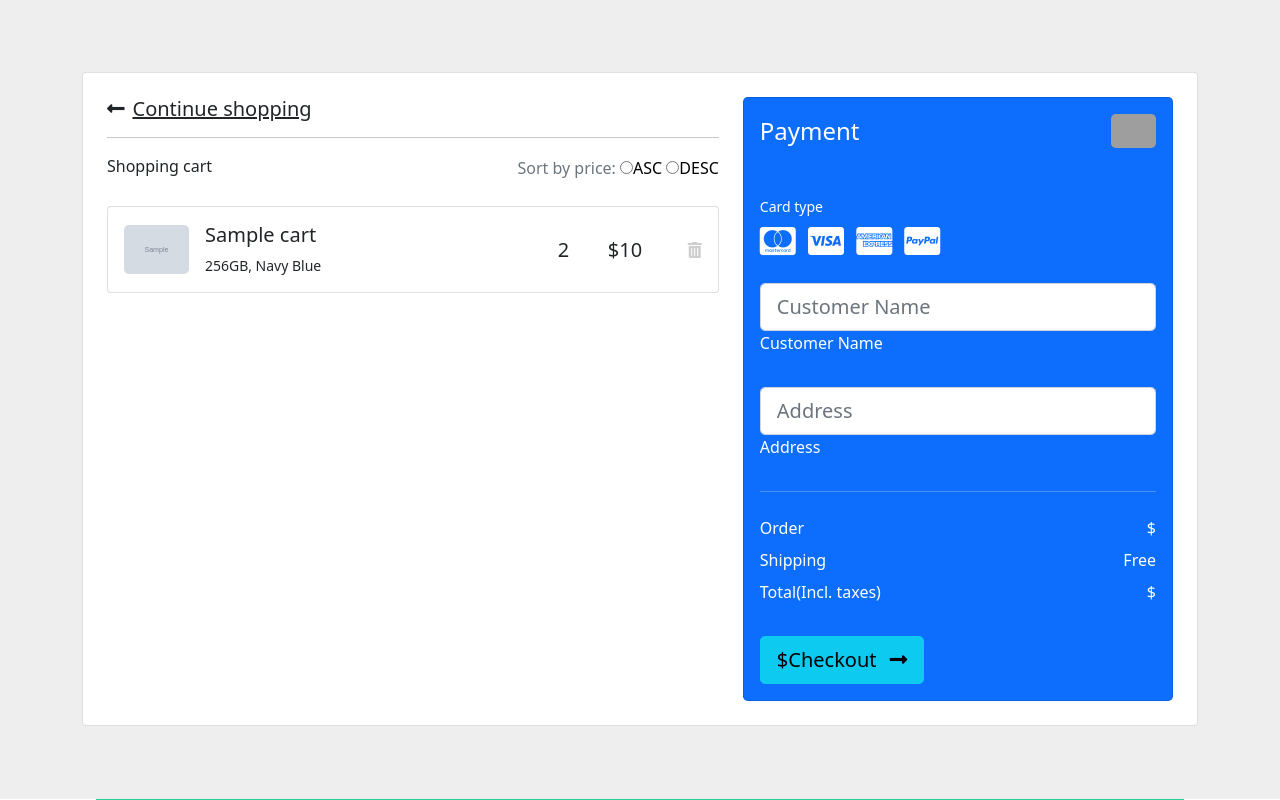
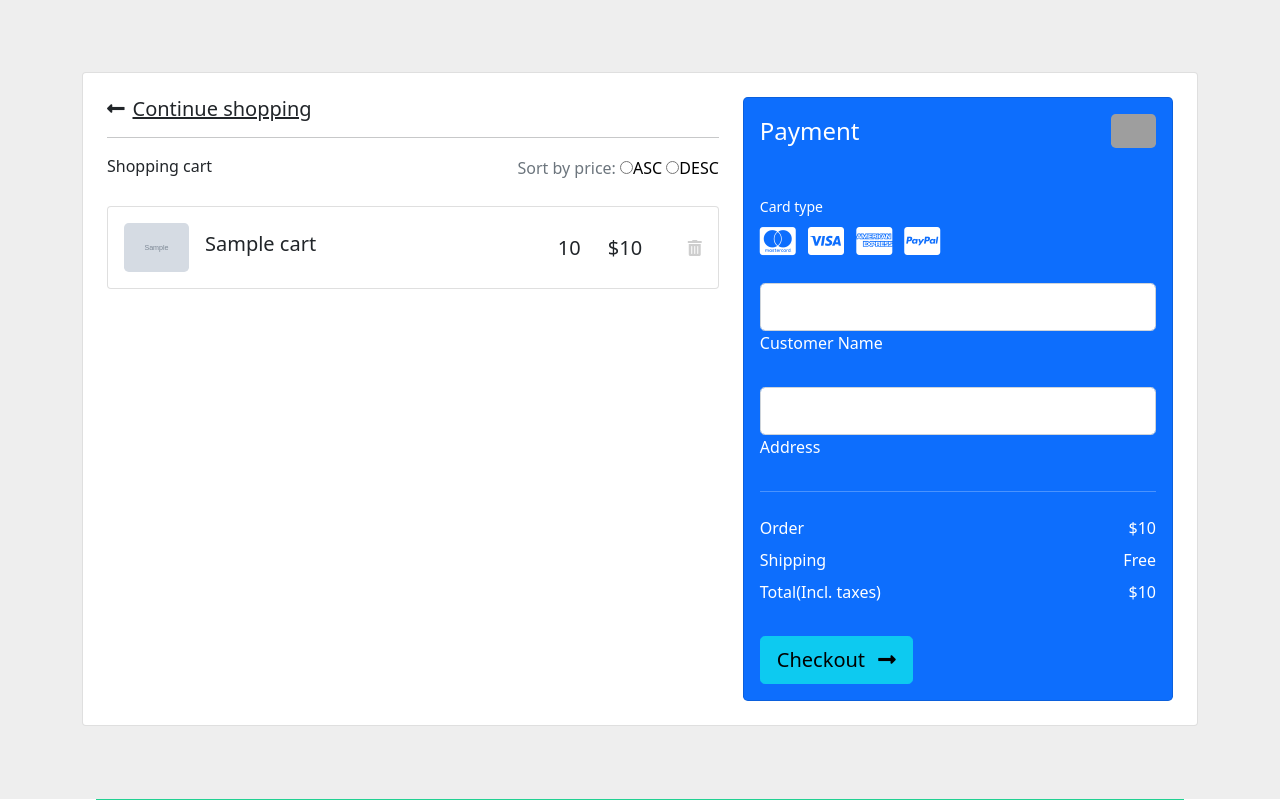
Before and after one commit to WEBG301HL/ASM, a Symfony app: template templates/cart/index.html.twig in a window 1280 px wide. Shown: the part 135-935 px from the top of the page. Run offline with Twig, Linux system fonts and the light colour scheme; the template is opened without the code that fills it: most values are stand-ins (such as "Sample title", 1, 10 or a date in 2020); grey boxes marked "Sample" are stand-in pictures; some libraries are stand-ins or nearby versions; grey boxes are pictures that could not be loaded.

Commit message:
add function "total amount and display"

```diff
--- a/src/Controller/CartController.php
+++ b/src/Controller/CartController.php
@@ -20,8 +20,10 @@ class CartController extends AbstractController
         $user = $this->getUser();
         if ($user != "") {
             $carts = $repo->cartShow($user->getId());
+            $total= $repo->totalPricecart($user);
             return $this->render('cart/index.html.twig',[
-                'carts'=>$carts
+                'carts'=>$carts,
+                'total'=>$total[0]['Total']
             ]);
         }
         else{
@@ -44,4 +46,5 @@ class CartController extends AbstractController
         return $this->redirectToRoute('app_cart');
     }
 
+
 }
--- a/templates/cart/index.html.twig
+++ b/templates/cart/index.html.twig
@@ -48,12 +48,12 @@
                         </div>
                         <div class="ms-3">
                           <h5>{{c.name}}</h5>
-                          <p class="small mb-0">256GB, Navy Blue</p>
+                          <p class="small mb-0"></p>
                         </div>
                       </div>
                       <div class="d-flex flex-row align-items-center">
                         <div style="width: 50px;">
-                          <h5 class="fw-normal mb-0">2</h5>
+                          <h5 class="fw-normal mb-0">{{c.quantity }}</h5>
                         </div>
                         <div style="width: 80px;">
                           <h5 class="mb-0">${{c.price}}</h5>
@@ -89,32 +89,15 @@
                     <form class="mt-4">
                       <div class="form-outline form-white mb-4">
                         <input type="text" id="typeName" class="form-control form-control-lg" siez="17"
-                          placeholder="Customer Name " />
+                          placeholder="{{ app.user.name }}" />
                         <label class="form-label" for="typeName">Customer Name</label>
                       </div>
 
                       <div class="form-outline form-white mb-4">
                         <input type="text" id="typeText" class="form-control form-control-lg" siez="17"
-                          placeholder="Address" minlength="19" maxlength="19" />
+                          placeholder="{{ app.user.address }}" minlength="19" maxlength="19" />
                         <label class="form-label" for="typeText">Address</label>
                       </div>
-{#
-                      <div class="row mb-4">
-                        <div class="col-md-6">
-                          <div class="form-outline form-white">
-                            <input type="text" id="typeExp" class="form-control form-control-lg"
-                              placeholder="MM/YYYY" size="7" id="exp" minlength="7" maxlength="7" />
-                            <label class="form-label" for="typeExp">Expiration</label>
-                          </div>
-                        </div>
-                        <div class="col-md-6">
-                          <div class="form-outline form-white">
-                            <input type="password" id="typeText" class="form-control form-control-lg"
-                              placeholder="&#9679;&#9679;&#9679;" size="1" minlength="3" maxlength="3" />
-                            <label class="form-label" for="typeText">Cvv</label>
-                          </div>
-                        </div>
-                      </div> #}
 
                     </form>
 
@@ -122,7 +105,7 @@
 
                     <div class="d-flex justify-content-between">
                       <p class="mb-2">Order</p>
-                      <p class="mb-2">$</p>
+                      <p class="mb-2">${{ total }}</p>
                     </div>
 
                     <div class="d-flex justify-content-between">
@@ -132,12 +115,12 @@
 
                     <div class="d-flex justify-content-between mb-4">
                       <p class="mb-2">Total(Incl. taxes)</p>
-                      <p class="mb-2">$</p>
+                      <p class="mb-2" style="">${{ total }}</p>
                     </div>
 
                     <button type="button" class="btn btn-info btn-block btn-lg">
                       <div class="d-flex justify-content-between">
-                        <span>$</span>
+                        <span></span>
                         <span>Checkout <i class="fas fa-long-arrow-alt-right ms-2"></i></span>
                       </div>
                     </button>
```
Also changed, not shown: src/Repository/CartRepository.php (+16 -0 lines).
